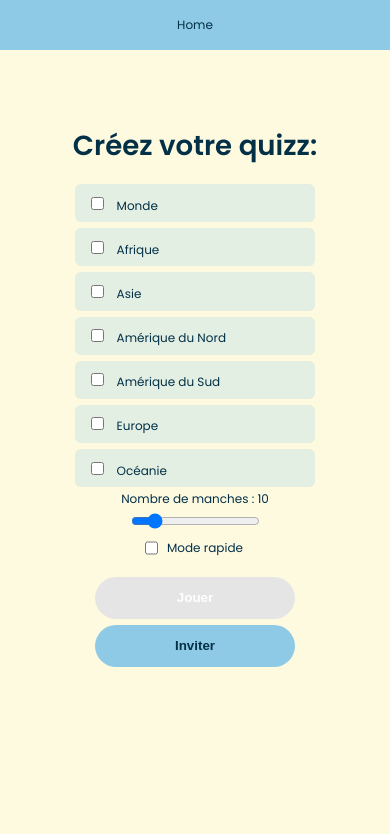
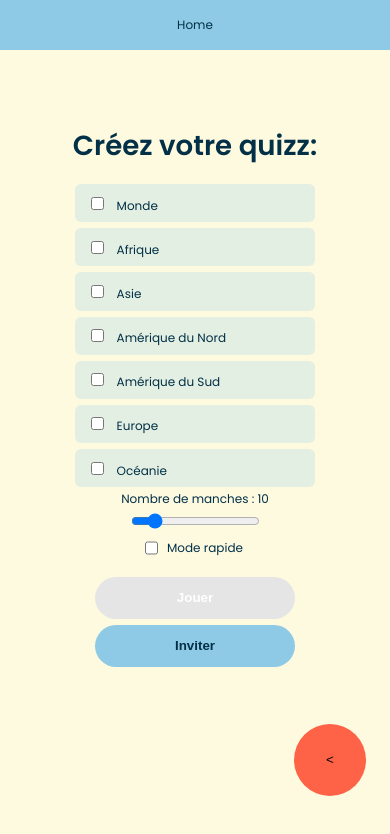
Before and after one commit to rqphy/geo_quizz, a React (Vite) app in the folder client/: page /lobby/1 in a window 390 px wide. Both pictures are taken after typing "Sample" into the empty fields and a click on the button "Valider". Shown: the top 834 px of the page. Built offline with nearby package versions, Linux system fonts and the light colour scheme; no server answers.

Commit message:
:lipstick: update scoreboard to fit in mobile

```diff
--- a/client/src/components/ScoreBoard/ScoreBoard.tsx
+++ b/client/src/components/ScoreBoard/ScoreBoard.tsx
@@ -8,7 +8,7 @@ interface IScoreBoardProps {
 }
 
 export default function ScoreBoard({ playerList }: IScoreBoardProps) {
-	const [isOpened, setIsOpen] = useState<boolean>(true)
+	const [isOpened, setIsOpen] = useState<boolean>(false)
 	const { socket } = useSocket()
 	// sort playerlist by player score from high to low
 	playerList.sort((a, b) => b.score - a.score)
@@ -18,13 +18,17 @@ export default function ScoreBoard({ playerList }: IScoreBoardProps) {
 	}
 
 	return (
-		<ul className={`scoreboard ${isOpened && "scoreboard--opened"}`}>
+		<div className="scoreboard">
 			<button className="scoreboard__open" onClick={handleOpenClick}>
 				{isOpened ? ">" : "<"}
 			</button>
+			<ul
+				className={`scoreboard__list ${
+					isOpened && "scoreboard__list--opened"
+				}`}
+			>
 				<h2>Scores</h2>
 				{playerList.map((player: IPlayer) => (
-				// change key to player.uuid when possible
 					<li
 						key={player.uuid}
 						className={`scoreboard__player ${
@@ -37,5 +41,6 @@ export default function ScoreBoard({ playerList }: IScoreBoardProps) {
 					</li>
 				))}
 			</ul>
+		</div>
 	)
 }
--- a/client/src/components/ScoreBoard/scoreboard.scss
+++ b/client/src/components/ScoreBoard/scoreboard.scss
@@ -2,47 +2,83 @@
 	position: absolute;
 	top: 30%;
 	right: 0;
+	width: 180px;
+	background-color: var(--color-tertiary-40);
+	transition: transform 0.3s ease-in-out;
+	overflow: hidden;
+	pointer-events: none;
+
+	@include small {
+		top: 0;
+		height: 100vh;
+		height: -webkit-fill-available;
+		background: none;
+		width: 100vw;
+		align-items: center;
+		font-size: 2rem;
+		transform: none;
+	}
+
+	&__list {
+		height: 100%;
+		width: 100%;
 		display: flex;
 		flex-direction: column;
-	width: 180px;
-	background-color: var(--color-tertiary-40);
-	transform: translateX(100%);
-	transition: transform 0.3s ease-in-out;
+		transition: transform 0.2s ease-out;
 
 		@include small {
-		display: none;
-	}
-
+			background-color: var(--color-tertiary);
+			padding: 2rem;
+			transform: translateY(100%);
 			&--opened {
 				transform: none;
 			}
+		}
+	}
 
 	&__open {
-		$width: 1.5rem;
+		display: none;
+
+		@include small {
+			$width: 6rem;
 			position: absolute;
-		left: -$width;
-		top: 50%;
+			left: auto;
+			right: 2rem;
+			top: 90vh;
+			height: $width;
+			width: $width;
 			transform: translateY(-50%);
-		background-color: var(--color-tertiary-40);
-		height: 3rem;
-		width: $width;
-		font-size: 1rem;
 			display: flex;
 			justify-content: center;
 			align-items: center;
+			background-color: tomato;
 			cursor: pointer;
 			border: none;
+			border-radius: 50%;
+			pointer-events: all;
+			z-index: 5;
+		}
 	}
 
 	h2 {
 		font-size: 1.5rem;
 		padding: 1rem;
+
+		@include small {
+			font-size: 3rem;
+			margin-bottom: 2rem;
+		}
 	}
 
 	&__player {
 		display: flex;
 		justify-content: space-between;
 		padding: 1rem;
+
+		@include small {
+			width: 100%;
+			border-top: 1px solid var(--color-primary);
+		}
 
 		&--guessed {
 			background-color: var(--color-valid);
```
Lines whose indentation alone changed are shown as unchanged.
